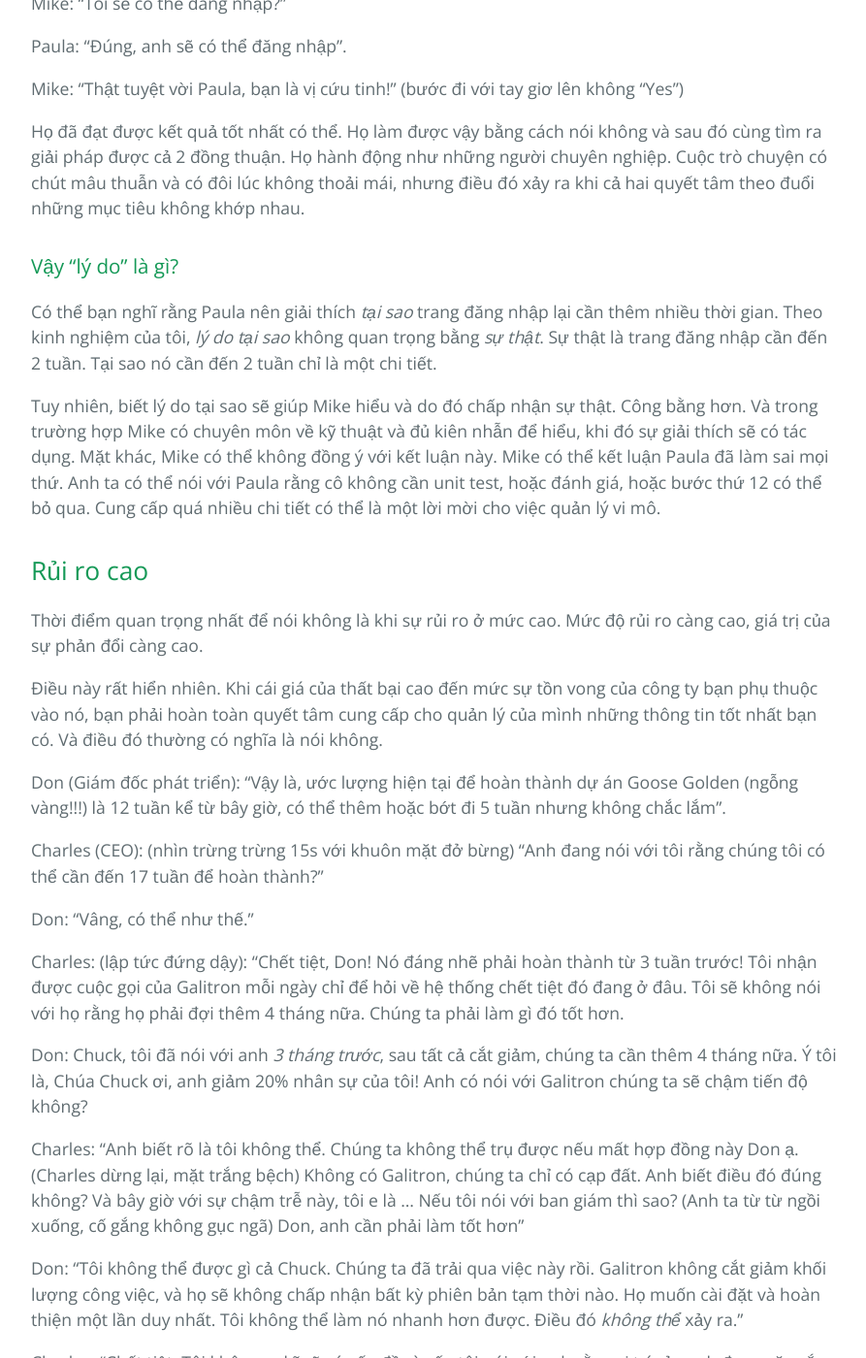
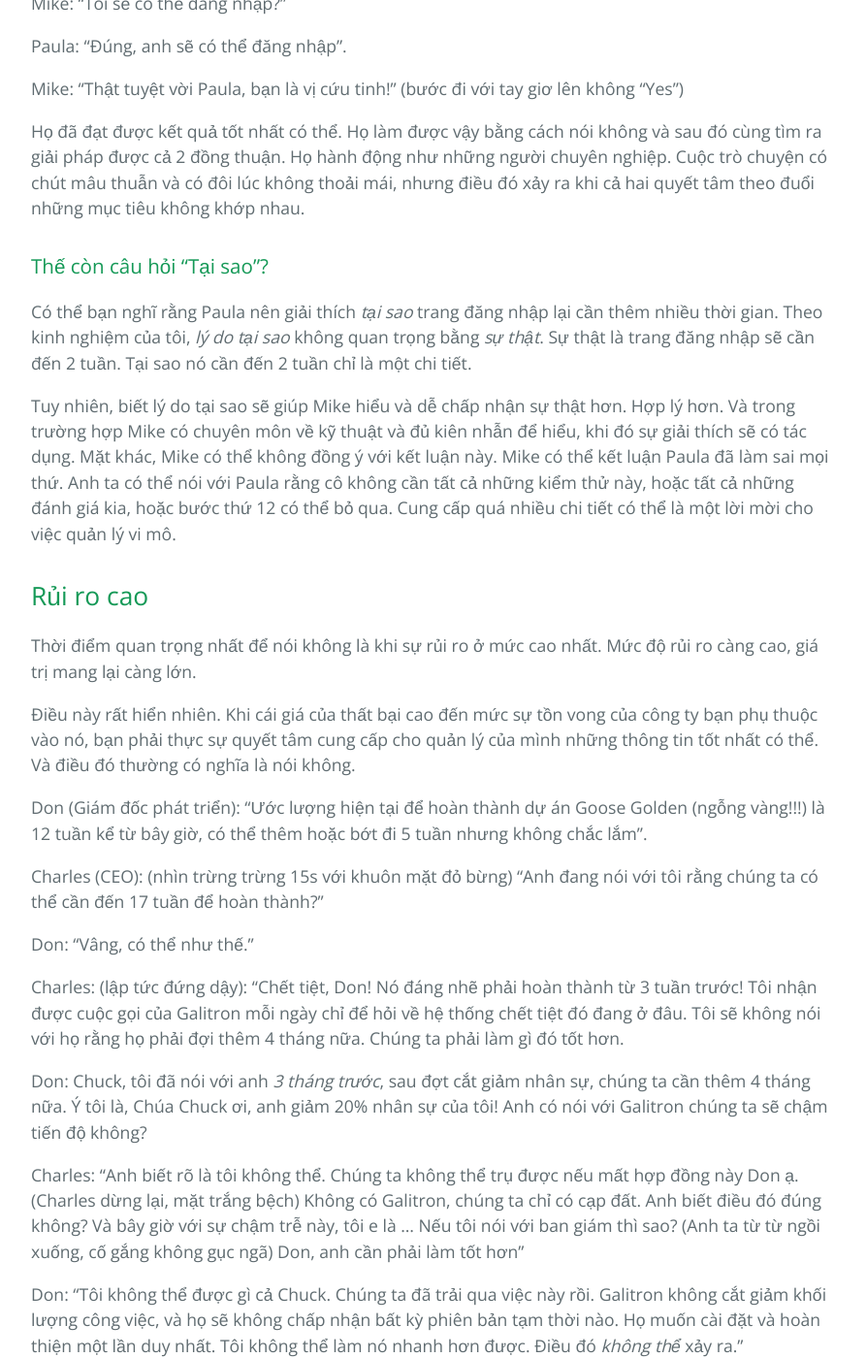
Before and after one commit to HaiBV/haibv.github.io, a Jekyll site: the page built from clean-coder/chapter-2-saying-no.md, in a window 1280 px wide and 1400 px high, scrolled down 5122 px. Shown: the whole window at 97% size, without its empty margins (192-1085 px from the left). Built offline with Jekyll 4.4.1, drawn with Linux system fonts in a browser that asks for light colours; our own code applies the rules of GitHub Pages for plain Markdown files; some of the changed text lies outside the part shown.

Commit message:
Book - The Clean Coder - Correction - C2

```diff
--- a/clean-coder/chapter-2-saying-no.md
+++ b/clean-coder/chapter-2-saying-no.md
@@ -125,27 +125,27 @@ Mike: "Thật tuyệt vời Paula, bạn là vị cứu tinh!" (bước đi vớ
 
 Họ đã đạt được kết quả tốt nhất có thể. Họ làm được vậy bằng cách nói không và sau đó cùng tìm ra giải pháp được cả 2 đồng thuận. Họ hành động như những người chuyên nghiệp. Cuộc trò chuyện có chút mâu thuẫn và có đôi lúc không thoải mái, nhưng điều đó xảy ra khi cả hai quyết tâm theo đuổi những mục tiêu không khớp nhau.
 
-### Vậy "lý do" là gì?
+### Thế còn câu hỏi "Tại sao"?
 
-Có thể bạn nghĩ rằng Paula nên giải thích _tại sao_ trang đăng nhập lại cần thêm nhiều thời gian. Theo kinh nghiệm của tôi, _lý do tại sao_ không quan trọng bằng _sự thật_. Sự thật là trang đăng nhập cần đến 2 tuần. Tại sao nó cần đến 2 tuần chỉ là một chi tiết.
+Có thể bạn nghĩ rằng Paula nên giải thích _tại sao_ trang đăng nhập lại cần thêm nhiều thời gian. Theo kinh nghiệm của tôi, _lý do tại sao_ không quan trọng bằng _sự thật_. Sự thật là trang đăng nhập sẽ cần đến 2 tuần. Tại sao nó cần đến 2 tuần chỉ là một chi tiết.
 
-Tuy nhiên, biết lý do tại sao sẽ giúp Mike hiểu và do đó chấp nhận sự thật. Công bằng hơn. Và trong trường hợp Mike có chuyên môn về kỹ thuật và đủ kiên nhẫn để hiểu, khi đó sự giải thích sẽ có tác dụng. Mặt khác, Mike có thể không đồng ý với kết luận này. Mike có thể kết luận Paula đã làm sai mọi thứ. Anh ta có thể nói với Paula rằng cô không cần unit test, hoặc đánh giá, hoặc bước thứ 12 có thể bỏ qua. Cung cấp quá nhiều chi tiết có thể là một lời mời cho việc quản lý vi mô.
+Tuy nhiên, biết lý do tại sao sẽ giúp Mike hiểu và dễ chấp nhận sự thật hơn. Hợp lý hơn. Và trong trường hợp Mike có chuyên môn về kỹ thuật và đủ kiên nhẫn để hiểu, khi đó sự giải thích sẽ có tác dụng. Mặt khác, Mike có thể không đồng ý với kết luận này. Mike có thể kết luận Paula đã làm sai mọi thứ. Anh ta có thể nói với Paula rằng cô không cần tất cả những kiểm thử này, hoặc tất cả những đánh giá kia, hoặc bước thứ 12 có thể bỏ qua. Cung cấp quá nhiều chi tiết có thể là một lời mời cho việc quản lý vi mô.
 
 ## Rủi ro cao
 
-Thời điểm quan trọng nhất để nói không là khi sự rủi ro ở mức cao. Mức độ rủi ro càng cao, giá trị của sự phản đổi càng cao.
+Thời điểm quan trọng nhất để nói không là khi sự rủi ro ở mức cao nhất. Mức độ rủi ro càng cao, giá trị mang lại càng lớn.
 
-Điều này rất hiển nhiên. Khi cái giá của thất bại cao đến mức sự tồn vong của công ty bạn phụ thuộc vào nó, bạn phải hoàn toàn quyết tâm cung cấp cho quản lý của mình những thông tin tốt nhất bạn có. Và điều đó thường có nghĩa là nói không.
+Điều này rất hiển nhiên. Khi cái giá của thất bại cao đến mức sự tồn vong của công ty bạn phụ thuộc vào nó, bạn phải thực sự quyết tâm cung cấp cho quản lý của mình những thông tin tốt nhất có thể. Và điều đó thường có nghĩa là nói không.
 
-Don (Giám đốc phát triển): "Vậy là, ước lượng hiện tại để hoàn thành dự án Goose Golden (ngỗng vàng!!!) là 12 tuần kể từ bây giờ, có thể thêm hoặc bớt đi 5 tuần nhưng không chắc lắm".
+Don (Giám đốc phát triển): "Ước lượng hiện tại để hoàn thành dự án Goose Golden (ngỗng vàng!!!) là 12 tuần kể từ bây giờ, có thể thêm hoặc bớt đi 5 tuần nhưng không chắc lắm".
 
-Charles (CEO): (nhìn trừng trừng 15s với khuôn mặt đở bừng) "Anh đang nói với tôi rằng chúng tôi có thể cần đến 17 tuần để hoàn thành?"
+Charles (CEO): (nhìn trừng trừng 15s với khuôn mặt đỏ bừng) "Anh đang nói với tôi rằng chúng ta có thể cần đến 17 tuần để hoàn thành?"
 
 Don: "Vâng, có thể như thế."
 
 Charles: (lập tức đứng dậy): "Chết tiệt, Don! Nó đáng nhẽ phải hoàn thành từ 3 tuần trước! Tôi nhận được cuộc gọi của Galitron mỗi ngày chỉ để hỏi về hệ thống chết tiệt đó đang ở đâu. Tôi sẽ không nói với họ rằng họ phải đợi thêm 4 tháng nữa. Chúng ta phải làm gì đó tốt hơn.
 
-Don: Chuck, tôi đã nói với anh _3 tháng trước_, sau tất cả cắt giảm, chúng ta cần thêm 4 tháng nữa. Ý tôi là, Chúa Chuck ơi, anh giảm 20% nhân sự của tôi! Anh có nói với Galitron chúng ta sẽ chậm tiến độ không?
+Don: Chuck, tôi đã nói với anh _3 tháng trước_, sau đợt cắt giảm nhân sự, chúng ta cần thêm 4 tháng nữa. Ý tôi là, Chúa Chuck ơi, anh giảm 20% nhân sự của tôi! Anh có nói với Galitron chúng ta sẽ chậm tiến độ không?
 
 Charles: "Anh biết rõ là tôi không thể. Chúng ta không thể trụ được nếu mất hợp đồng này Don ạ. (Charles dừng lại, mặt trắng bệch) Không có Galitron, chúng ta chỉ có cạp đất. Anh biết điều đó đúng không? Và bây giờ với sự chậm trễ này, tôi e là ... Nếu tôi nói với ban giám thì sao? (Anh ta từ từ ngồi xuống, cố gắng không gục ngã) Don, anh cần phải làm tốt hơn"
 
```
Also changed, not shown: other parts of clean-coder/chapter-2-saying-no.md (+2 -2 lines).
